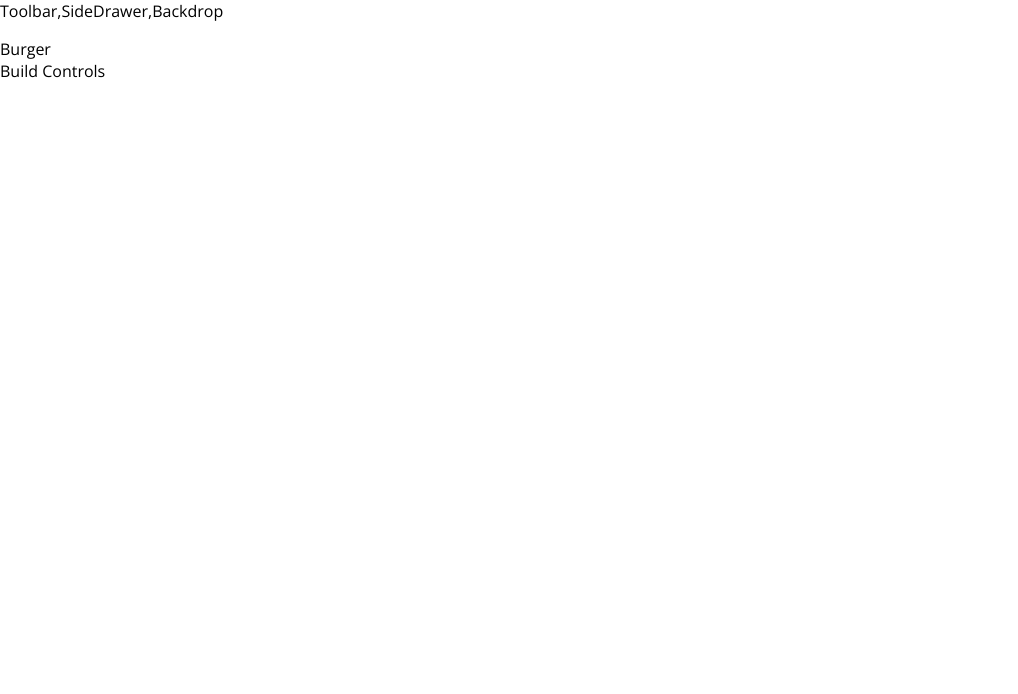
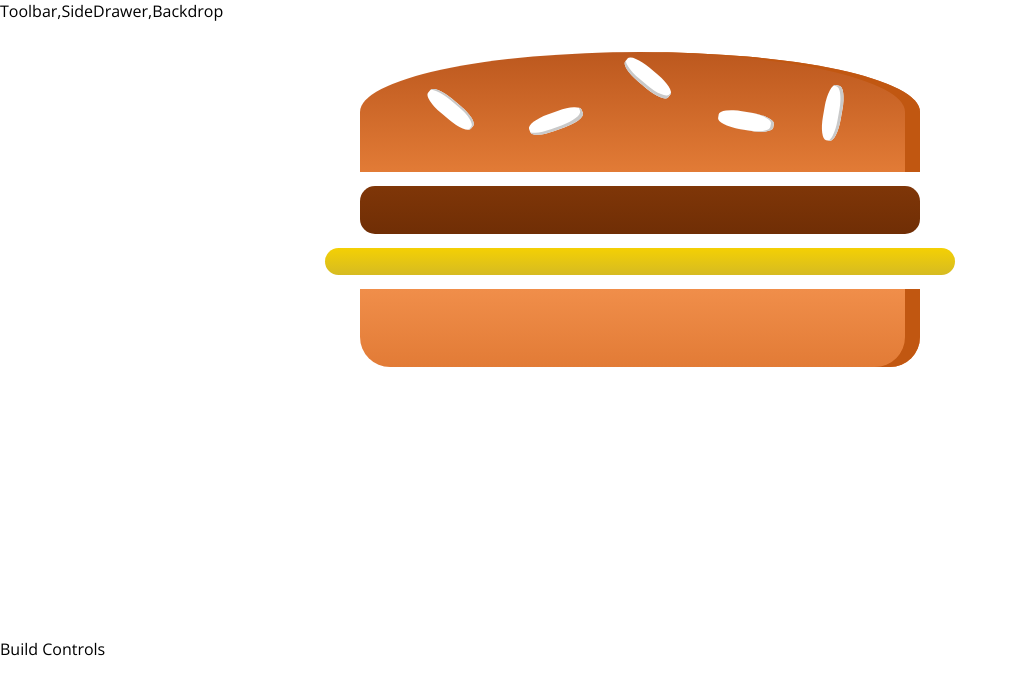
Before and after one commit to omdev74/Burger-Builder, a React (Create React App) app: page / in a window 1280 px wide. Shown: the top 694 px of the page, without its empty margins (0-1018 px from the left). Built offline with nearby package versions, Linux system fonts and the light colour scheme.

Commit message:
@0.8.12 Starting the Burger Component

```diff
--- a/src/components/Burger/Burger.js
+++ b/src/components/Burger/Burger.js
@@ -0,0 +1,15 @@
+import React from "react"
+import classes from "./Burger.module.css"
+import BurgerIngredient from "./BurgerIngredient/BurgerIngredient";
+const burger =(props)=>{
+    return(
+        <div className={classes.Burger}>
+            <BurgerIngredient type="bread-top" />
+            <BurgerIngredient type="meat" />
+            <BurgerIngredient type="cheese" />
+            <BurgerIngredient type="bread-bottom" />
+        </div>
+    );
+
+};
+export default burger;
--- /dev/null
+++ b/src/components/Burger/Burger.module.css
@@ -0,0 +1,30 @@
+.Burger {
+    width: 100%;
+    margin: auto;
+    height: 250px;
+    overflow: scroll;
+    text-align: center;
+    font-weight: bold;
+    font-size: 1.2rem;
+}
+
+@media (min-width: 500px) and (min-height: 400px) {
+    .Burger {
+        width: 350px;
+        height: 300px;
+    }
+}
+
+@media (min-width: 500px) and (min-height: 401px) {
+    .Burger {
+        width: 450px;
+        height: 400px;
+    }
+}
+
+@media (min-width: 1000px) and (min-height: 700px) {
+    .Burger {
+        width: 700px;
+        height: 600px;
+    }
+}
--- a/src/components/Burger/BurgerIngredient/BurgerIngredient.js
+++ b/src/components/Burger/BurgerIngredient/BurgerIngredient.js
@@ -38,7 +38,7 @@
     };
 }
 
-BurgerIngredient.prototype={
+BurgerIngredient.propTypes={
     type:PropTypes.string.isRequired
 }
 
--- a/src/containers/BurgerBuilder/BurgerBuilder.js
+++ b/src/containers/BurgerBuilder/BurgerBuilder.js
@@ -1,11 +1,11 @@
 import React,{Component} from "react";
-
+import Burger from "../../components/Burger/Burger";
 import Aux from "../../hoc/Auxiliary";
 class BurgerBuilder extends Component{
     render(){
         return(
         <Aux>
-            <div>Burger</div>
+            <Burger />
             <div>Build Controls</div>
         </Aux>);
     }
```
Also changed, not shown: 1 other file (tests, documents, lock files or other folders).
